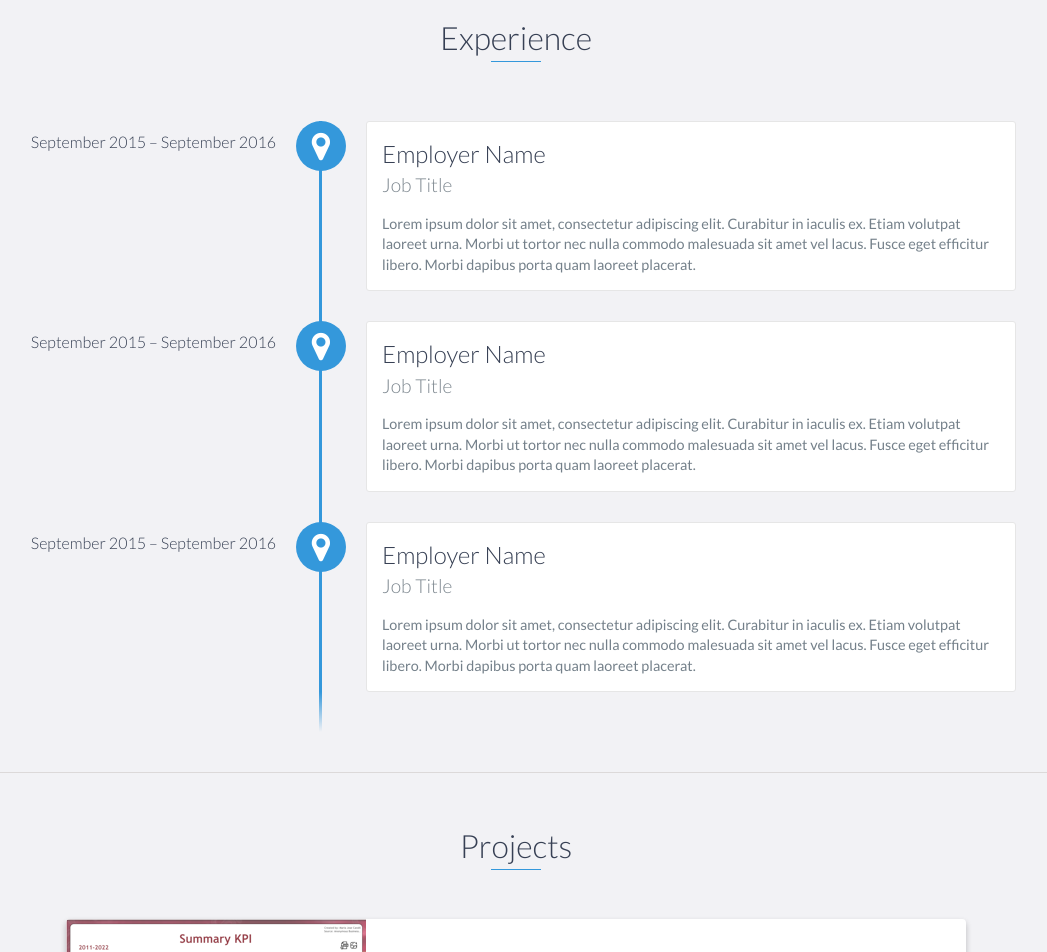
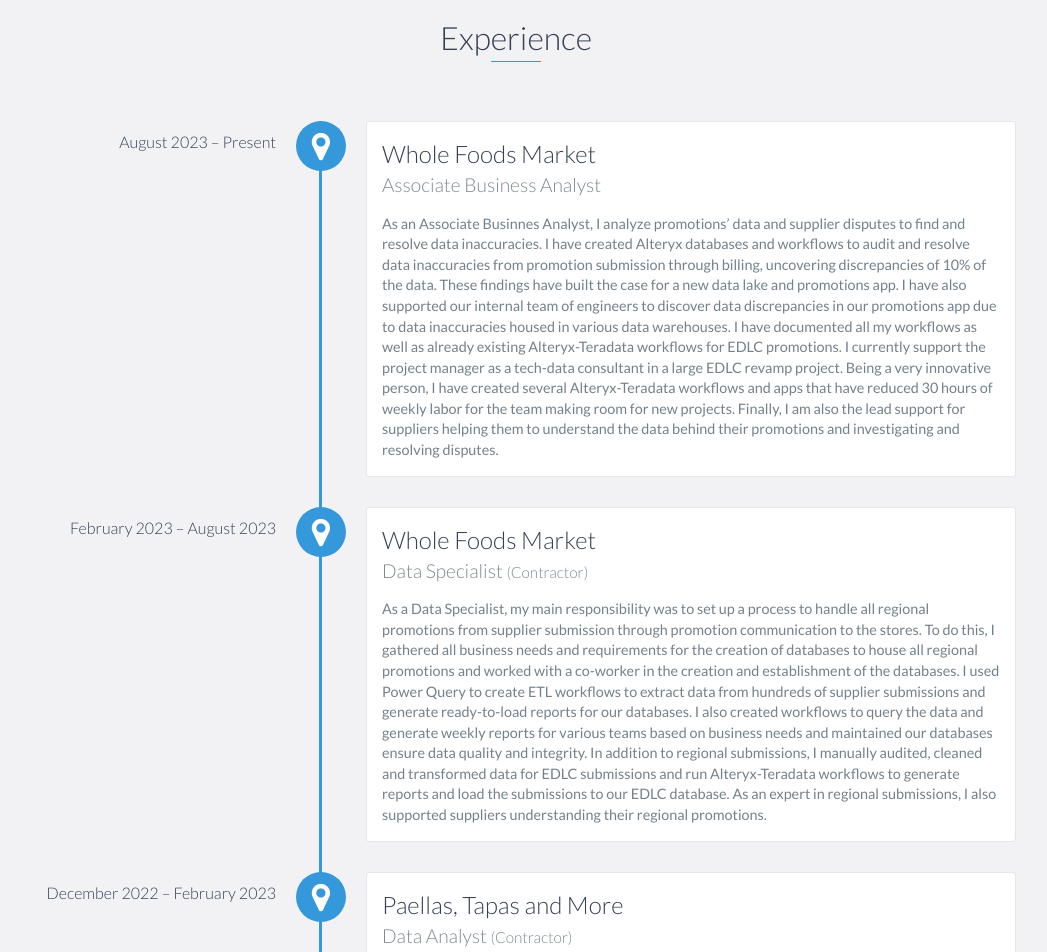
Before and after one commit to MJCandil/MJCandil.github.io, a website: page index.html in a window 1280 px wide. Shown: the part 1100-2052 px from the top of the page, without its empty margins (124-1171 px from the left). Drawn offline with nearby package versions, Linux system fonts and the light colour scheme.

Commit message:
Update index.html
Work experience and education

```diff
--- a/index.html
+++ b/index.html
@@ -27,12 +27,12 @@
             <li>
                 <a href="#about">About</a>
             </li>
-            <!-- <li>
+            <li>
                 <a href="#experience">Experience</a>
             </li>
             <li>
                 <a href="#education">Education</a>
-            </li> -->
+            </li>
             <li>
                 <a href="#projects">Projects</a>
             </li>
@@ -85,70 +85,83 @@
     <div id="experience" class="background-alt">
         <h2 class="heading">Experience</h2>
         <div id="experience-timeline">
-            <div data-date="September 2015 – September 2016">
-                <h3>Employer Name</h3>
-                <h4>Job Title</h4>
+            <div data-date="August 2023 – Present">
+                <h3>Whole Foods Market</h3>
+                <h4>Associate Business Analyst</h4>
                 <p>
-                    Lorem ipsum dolor sit amet, consectetur adipiscing elit. Curabitur in iaculis ex. Etiam volutpat laoreet urna. Morbi ut tortor nec nulla commodo malesuada sit amet vel lacus. Fusce eget efficitur libero. Morbi dapibus porta quam laoreet placerat.
-                </p>
+                	As an Associate Businnes Analyst, I analyze promotions’ data and supplier disputes to find and resolve data inaccuracies. I have
+created Alteryx databases and workflows to audit and resolve data inaccuracies from promotion submission through billing, uncovering discrepancies of 10% of the data. These findings have built the case for a new data lake and promotions app.
+I have also supported our internal team of engineers to discover data discrepancies in our promotions app due to data inaccuracies housed in various data warehouses. I have documented all my workflows as well as already existing Alteryx-Teradata workflows for EDLC promotions. I currently support the project manager as a tech-data consultant in a large EDLC revamp project.
+Being a very innovative person, I have created several Alteryx-Teradata workflows and apps that have reduced 30 hours of weekly labor for the team making room for new projects.
+Finally, I am also the lead support for suppliers helping them to understand the data behind their promotions and investigating and resolving disputes.
+
+		</p>
             </div>
 
-            <div data-date="September 2015 – September 2016">
-                <h3>Employer Name</h3>
-                <h4>Job Title</h4>
+            <div data-date="February 2023 – August 2023">
+                <h3>Whole Foods Market</h3>
+                <h4>Data Specialist <small>(Contractor)</small></h4>
                 <p>
-                    Lorem ipsum dolor sit amet, consectetur adipiscing elit. Curabitur in iaculis ex. Etiam volutpat laoreet urna. Morbi ut tortor nec nulla commodo malesuada sit amet vel lacus. Fusce eget efficitur libero. Morbi dapibus porta quam laoreet placerat.
-                </p>
+                	As a Data Specialist, my main responsibility was to set up a process to handle all regional promotions from supplier submission through promotion communication to the stores.
+To do this, I gathered all business needs and requirements for the creation of databases to house all regional promotions and worked with a co-worker in the creation and establishment of the databases.
+I used Power Query to create ETL workflows to extract data from hundreds of supplier submissions and generate ready-to-load reports for our databases. I also created workflows to query the data and generate weekly reports for various teams based on business needs and
+maintained our databases ensure data quality and integrity.
+In addition to regional submissions, I manually audited, cleaned and transformed data for EDLC submissions and run Alteryx-Teradata workflows to generate reports and load the submissions to our EDLC database.
+As an expert in regional submissions, I also supported suppliers understanding their regional promotions.
+
+		</p>
             </div>
 
-            <div data-date="September 2015 – September 2016">
-                <h3>Employer Name</h3>
-                <h4>Job Title</h4>
+            <div data-date="December 2022 – February 2023">
+                <h3>Paellas, Tapas and More</h3>
+                <h4>Data Analyst <small>(Contractor)</small></h4>
                 <p>
-                    Lorem ipsum dolor sit amet, consectetur adipiscing elit. Curabitur in iaculis ex. Etiam volutpat laoreet urna. Morbi ut tortor nec nulla commodo malesuada sit amet vel lacus. Fusce eget efficitur libero. Morbi dapibus porta quam laoreet placerat.
-                </p>
+                	As a temporary Data Analyst contractor, I analyzed 10+ years of data and proposed a plan of action.
+In order to do this, I first verified the structure, accuracy and quality of the database and corrected data mismatches using Excel and SQL.
+I then cleaned and organized the data to finally create new, accurate, and relational databases.
+Once the database was in place, I analyzed the data, extracted key observations and created reports and dynamic visualizations and dashboards with Tableau.
+I completed project presenting a plan of action to make data-driven decisions and improve business operations.
+
+		</p>
             </div>
         </div>
     </div>
 
     <!-- End #experience -->
 
-    <!--
+
     <div id="education">
         <h2 class="heading">Education</h2>
         <div class="education-block">
-            <h3>University of Ottawa</h3>
-            <span class="education-date">Sept 2016 - Sept 2017</span>
-            <h4>Bachelor of Science in Computer Science</h4>
-            <p>
-                Lorem ipsum dolor sit amet, consectetur adipiscing elit. Curabitur in iaculis ex. Etiam volutpat laoreet urna. Morbi ut tortor nec nulla commodo malesuada sit amet vel lacus. Fusce eget efficitur libero. Morbi dapibus porta quam laoreet placerat.
-            </p>
-        </div>
-    -->
-        <!-- End .education-block -->
-
-        <!--
-        <div class="education-block">
-            <h3>University of Ottawa</h3>
-            <span class="education-date">Sept 2016 - Sept 2017</span>
-            <h4>Bachelor of Science in Computer Science</h4>
-            <ul>
+            <h3>Austin Community College</h3>
+            <span class="education-date">Sept 2023 - Present</span>
+            <h4>Bachelor of Science in Software Development</h4>
+	    <ul>
                 <li>
-                    Lorem ipsum dolor sit amet, consectetur adipiscing elit.
+                    GPA: 4.00.
                 </li>
                 <li>
-                    Lorem ipsum dolor sit amet, consectetur adipiscing elit.
+                    Expected graduation date: December 2026.
                 </li>
                 <li>
-                    Lorem ipsum dolor sit amet, consectetur adipiscing elit.
+                    Complemented with ACC's Certificate in Database Administration.
                 </li>
             </ul>
         </div>
-        -->
+
         <!-- End .education-block -->
-    <!--
+
+
+        <div class="education-block">
+            <h3>Domuni Universitas</h3>
+            <span class="education-date">Sept 2020 - May 2023</span>
+            <h4>Bachelor of Arts in Religious Studies</h4>
+        </div>
+
+        <!-- End .education-block -->
+
     </div>
-    -->
+
     <!-- End #education -->
 
     <div id="projects" class="background-alt">
```
